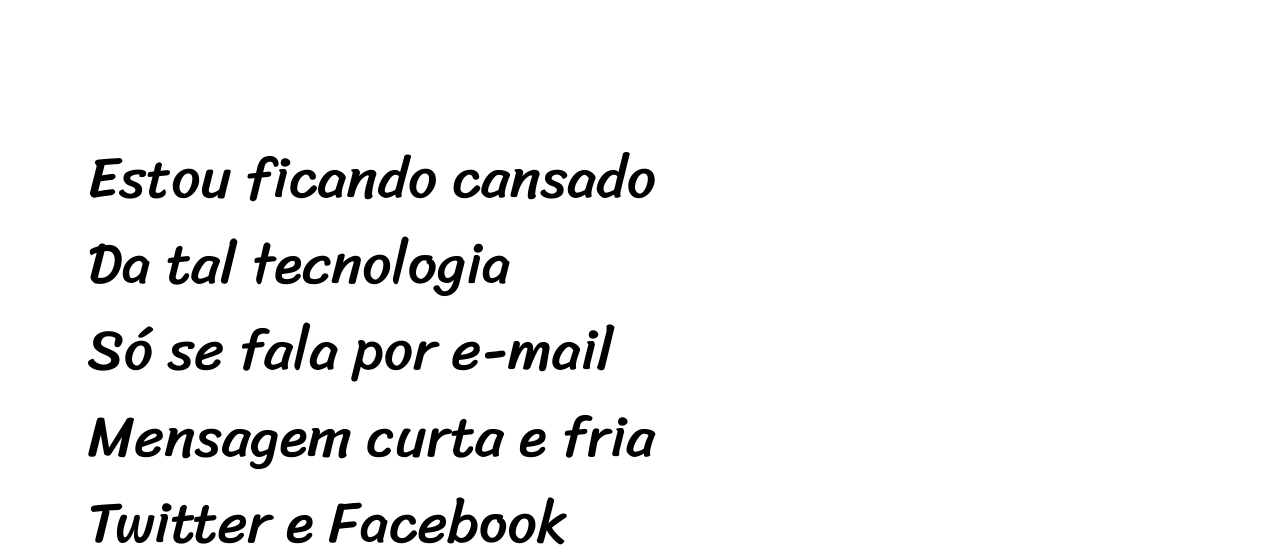
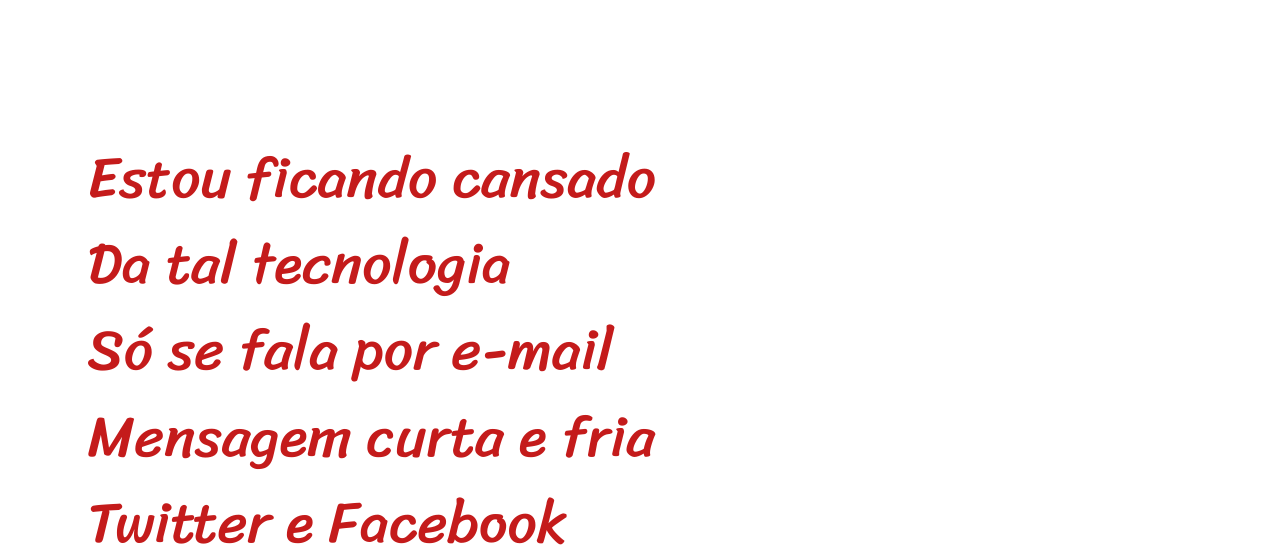
Before and after one commit to fernandoferrante/Projeto-cordel, a plain HTML site: page index.html in a window 1280 px wide. Shown: the part 263-810 px from the top of the page. Drawn offline with Linux system fonts and the light colour scheme.

Commit message:
atualização cor

```diff
--- a/estilo/style.css
+++ b/estilo/style.css
@@ -64,7 +64,7 @@
 
   section.normal {
     background-color: white;
-    color: black;
+    color: rgb(196, 27, 27);
   }
 
   section.imagem {
```
